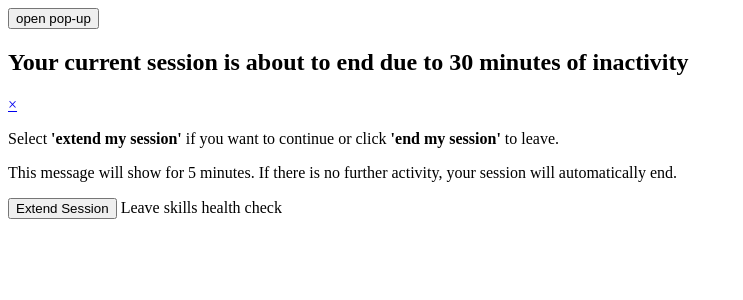
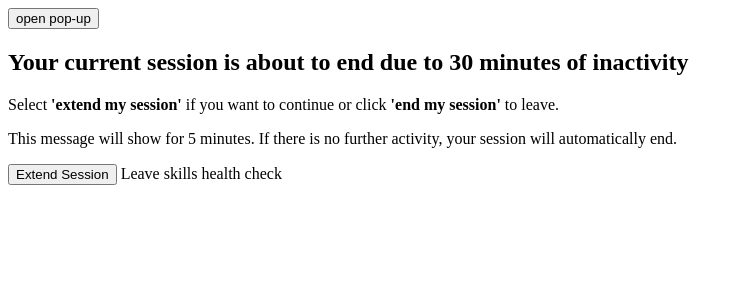
Before and after one commit to SkillsFundingAgency/dfc-app-skillshealthcheck, an ASP.NET Core app: template DFC.App.SkillsHealthCheck/Views/SessionTimeout/Body.cshtml in a window 1280 px wide. Shown: the top 300 px of the page, without its empty margins (0-743 px from the left). Run offline with ASP.NET Core 8, Linux system fonts and the light colour scheme; the template is opened without the code that fills it, so the values that code supplies are empty; the project's own start-up code is not run, and a stand-in starts its controllers and pages; some libraries are stand-ins or nearby versions.

Commit message:
removal of cross and heading moved to resolve style issue

```diff
--- a/DFC.App.SkillsHealthCheck/Views/SessionTimeout/Body.cshtml
+++ b/DFC.App.SkillsHealthCheck/Views/SessionTimeout/Body.cshtml
@@ -8,10 +8,9 @@
 
 <div id="popup1" class="overlay">
 	<div class="popup">
-		<h2 class="heading-m">Your current session is about to end due to 30 minutes of inactivity</h2>
-		<a class="close" href="#">&times;</a>
 		<div class="govuk-grid-row">
          <div class="govuk-grid-column-two-thirds">
+            <h2 class="heading-m">Your current session is about to end due to 30 minutes of inactivity</h2>
             <p>Select <b>'extend my session'</b> if you want to continue or click <b>'end my session'</b> to leave.</p>
             <p>This message will show for 5 minutes. If there is no further activity, your session will automatically end.</p>
          </div>
```
